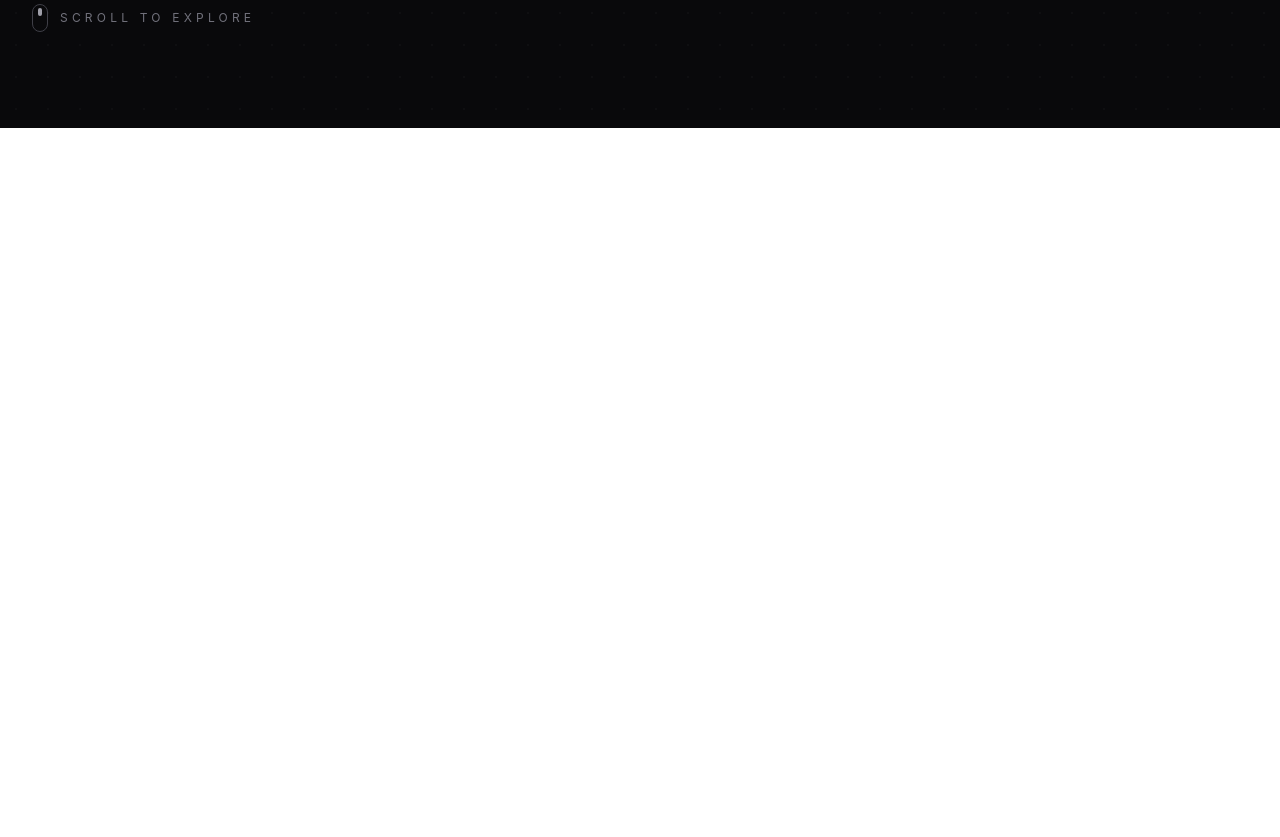
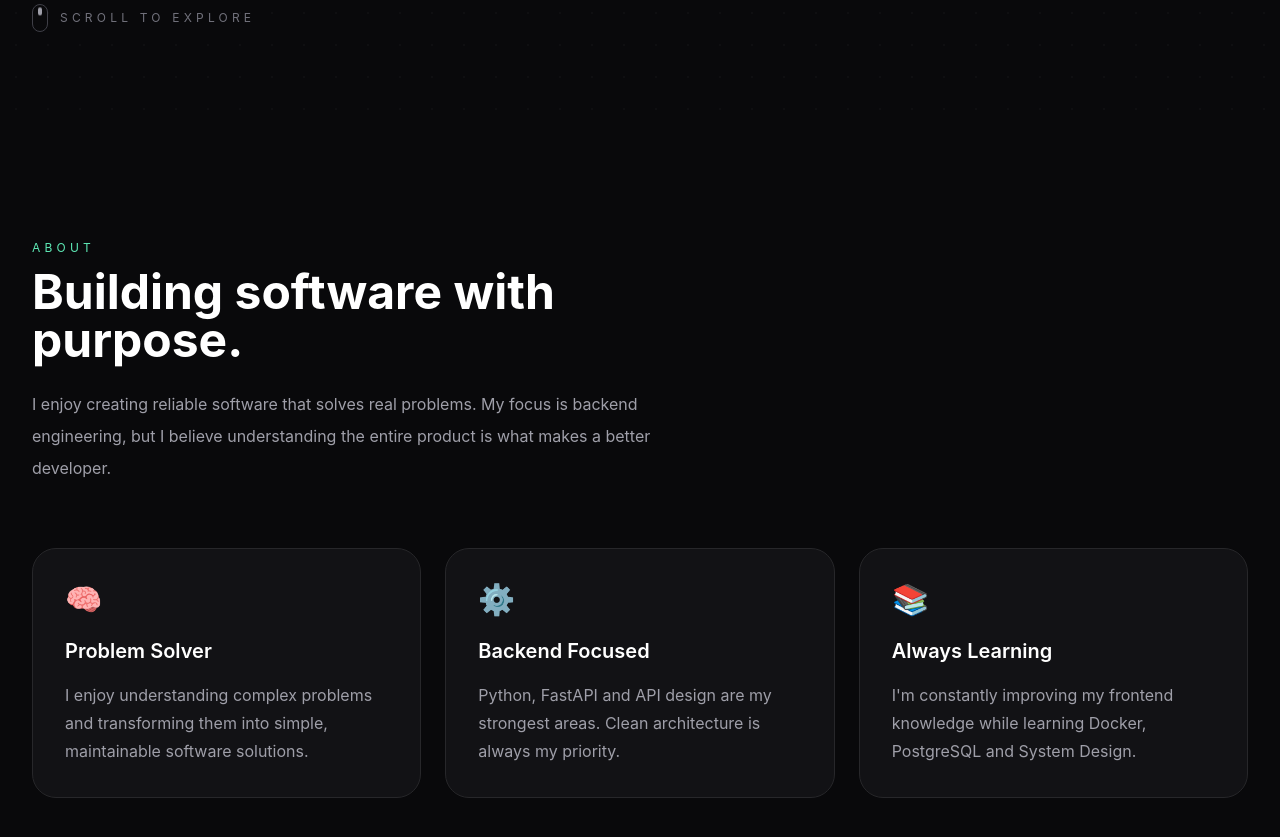
Before and after one commit to oguzhnylmz/oguzhanyilmaz.dev, a React (Vite) app in the folder frontend/: page / in a window 1280 px wide. Shown: the part 900-1737 px from the top of the page. Before the commit the page ends 1028 px from the top, so only its background shows below. Built offline with nearby package versions, Linux system fonts and the light colour scheme.

Commit message:
feat: redesign about section with reusable cards

```diff
--- a/frontend/src/components/about/About.tsx
+++ b/frontend/src/components/about/About.tsx
@@ -0,0 +1,46 @@
+import Container from "../ui/Container";
+import SectionTitle from "../ui/SectionTitle";
+import AboutCard from "./AboutCard";
+
+function About() {
+  return (
+    <section
+      id="about"
+      className="bg-zinc-950 py-28"
+    >
+      <Container>
+
+        <SectionTitle
+          eyebrow="About"
+          title="Building software with purpose."
+          description="I enjoy creating reliable software that solves real problems. My focus is backend engineering, but I believe understanding the entire product is what makes a better developer."
+        />
+
+        <div className="mt-16 grid gap-6 md:grid-cols-3">
+
+          <AboutCard
+            icon="🧠"
+            title="Problem Solver"
+            description="I enjoy understanding complex problems and transforming them into simple, maintainable software solutions."
+          />
+
+          <AboutCard
+            icon="⚙"
+            title="Backend Focused"
+            description="Python, FastAPI and API design are my strongest areas. Clean architecture is always my priority."
+          />
+
+          <AboutCard
+            icon="📚"
+            title="Always Learning"
+            description="I'm constantly improving my frontend knowledge while learning Docker, PostgreSQL and System Design."
+          />
+
+        </div>
+
+      </Container>
+    </section>
+  );
+}
+
+export default About;
--- /dev/null
+++ b/frontend/src/components/about/AboutCard.tsx
@@ -0,0 +1,33 @@
+import Card from "../ui/Card";
+
+type AboutCardProps = {
+  icon: string;
+  title: string;
+  description: string;
+};
+
+function AboutCard({
+  icon,
+  title,
+  description,
+}: AboutCardProps) {
+  return (
+    <Card className="p-8">
+
+      <div className="text-3xl">
+        {icon}
+      </div>
+
+      <h3 className="mt-5 text-xl font-semibold text-white">
+        {title}
+      </h3>
+
+      <p className="mt-4 leading-7 text-zinc-400">
+        {description}
+      </p>
+
+    </Card>
+  );
+}
+
+export default AboutCard;
--- a/frontend/src/components/snapshot/SnapshotCard.tsx
+++ b/frontend/src/components/snapshot/SnapshotCard.tsx
@@ -0,0 +1,27 @@
+import Card from "../ui/Card";
+
+type SnapshotCardProps = {
+  title: string;
+  value: string;
+};
+
+function SnapshotCard({
+  title,
+  value,
+}: SnapshotCardProps) {
+  return (
+    <Card className="p-8">
+
+      <p className="text-sm uppercase tracking-[0.3em] text-zinc-500">
+        {title}
+      </p>
+
+      <h3 className="mt-4 text-2xl font-semibold text-white">
+        {value}
+      </h3>
+
+    </Card>
+  );
+}
+
+export default SnapshotCard;
--- a/frontend/src/pages/Home.tsx
+++ b/frontend/src/pages/Home.tsx
@@ -1,5 +1,7 @@
 import Navbar from "../components/layout/Navbar";
 import Hero from "../components/hero/Hero";
+import About from "../components/about/About";
+//import Journey from "../components/about/Journey";
 
 function Home() {
   return (
@@ -9,6 +11,10 @@ function Home() {
 
       <Hero />
 
+      <About />
+
+
+
     </main>
   );
 }
```
